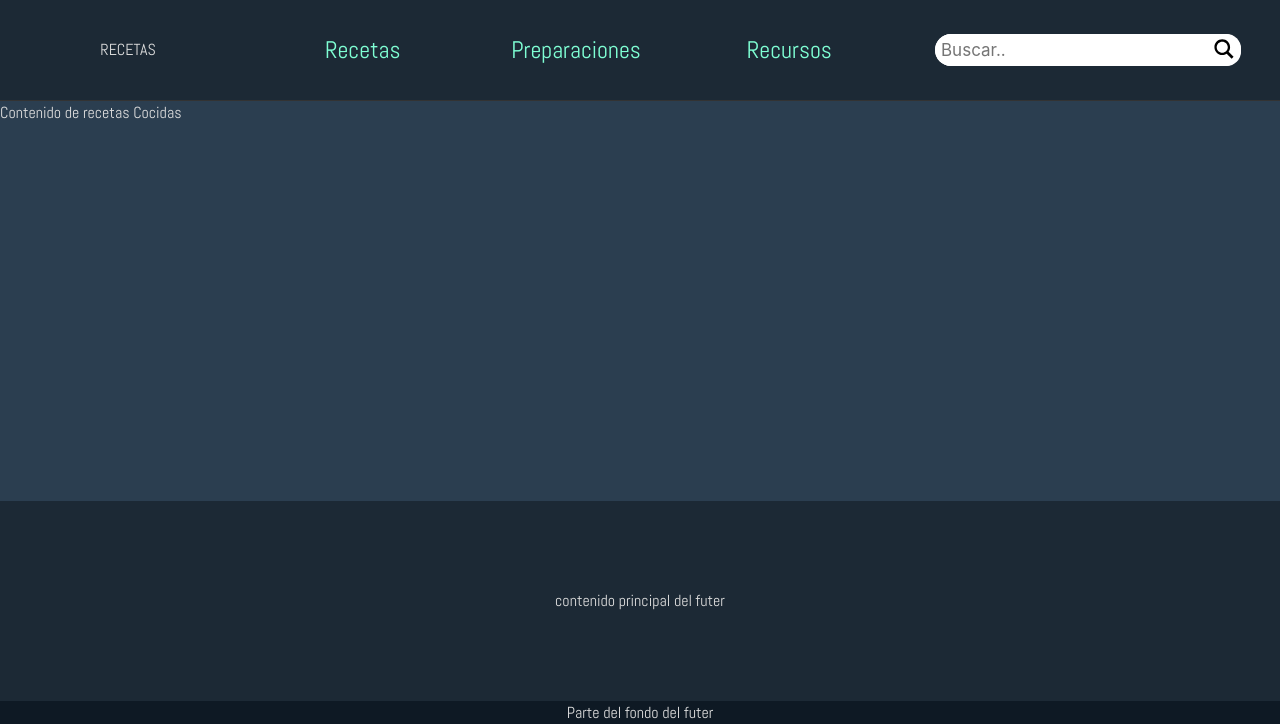
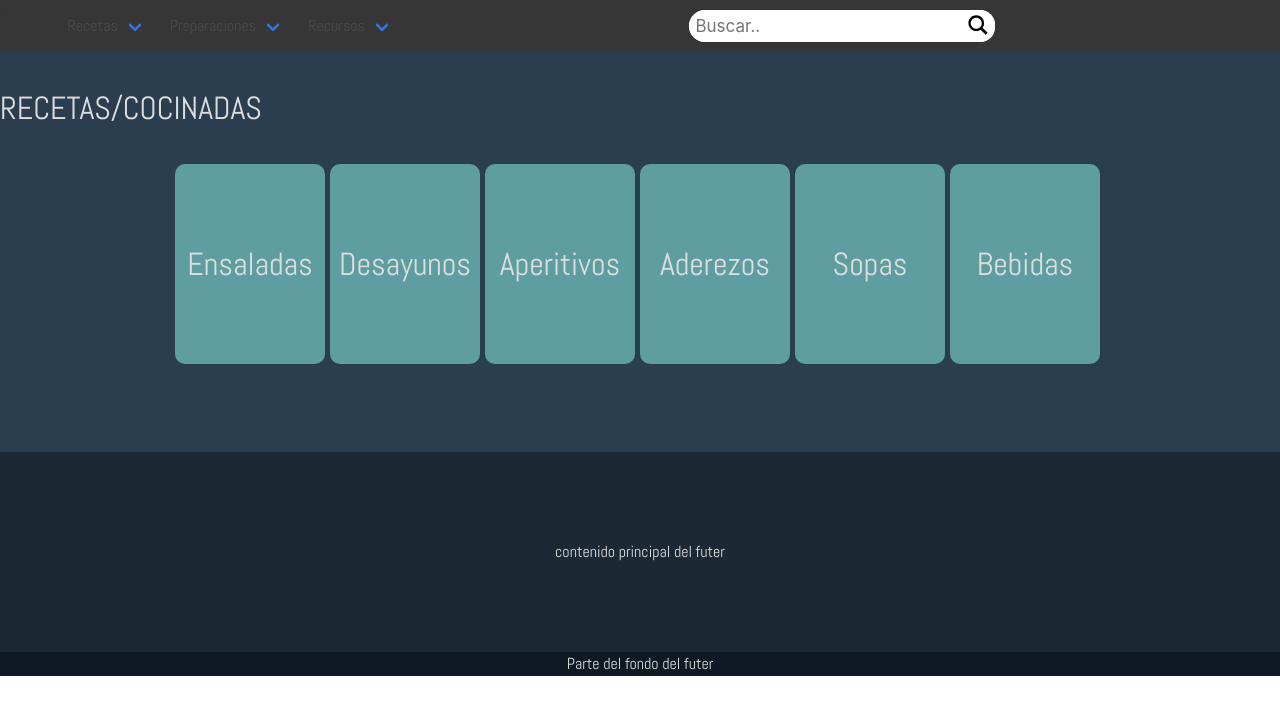
Before and after one commit to jesushernan3/adt-recetas, a PHP site: page /vistas/recetas-cocinadas.php in a window 1280 px wide. Shown: the top 724 px of the page. Run offline with PHP 8.4, Linux system fonts and the light colour scheme.

Commit message:
Empezado de implementacion estructural de cada vista

```diff
--- a/assets/css/main.css
+++ b/assets/css/main.css
@@ -27,15 +27,6 @@ a {
 a:hover {
   text-decoration: underline;
 }
-.alineacion-centrado {
-  text-align: center;
-}
-.alineacion-izquierda {
-  text-align: left;
-}
-.alineacion-derecha {
-  text-align: right;
-}
 
 /*================================
  CONTENIDO
@@ -51,7 +42,6 @@ main {
 /* :::::::::: HEADER:::::::::: */
 
 header {
-  border-bottom: 1px solid #333;
   background-color: #1c2935;
 }
 
@@ -62,7 +52,7 @@ header {
   display: flex;
   min-height: 100px;
 }
-.nav-bar h1 {
+.nav-bar .logo-principal {
   width: 20%;
   color: aliceblue;
   display: flex;
--- a/estructura/head.php
+++ b/estructura/head.php
@@ -14,8 +14,9 @@
   <body>
 
   <header>
-    <div class="nav-bar">
-      <h1><a href="<?php echo $raiz;?>index.php">RECETAS</a></h1>
+
+      <nav class="navbar is-dark" role="navegation" aria-label="dropdown navigation">
+        <div class="navbar-brand"><a href="<?php echo $raiz;?>index.php">RECETAS</a></div>
           <?php include('parciales/menu-principal.php');?>
         <div class="search-box">
           <form role="search" method="get" action="index.php" class="search-form">
@@ -27,7 +28,7 @@
             </button>
           </form>
         </div>
+    </nav>
 
-    </div>
   </header>
   <main>
--- a/estructura/parciales/menu-principal.php
+++ b/estructura/parciales/menu-principal.php
@@ -1,31 +1,28 @@
-<nav class="main-nav">
-  <ul>
-    <li><a href="<?php echo $raiz;?>vistas/recetas.php">Recetas</a>
-      <ul>
-        <li><a href="<?php echo $raiz;?>vistas/recetas-crudas.php">Crudas</a></li>
-        <li><a href="<?php echo $raiz;?>vistas/recetas-cocinadas.php">Cocinadas</a></li>
-      </ul>
-    </li>
-    <li><a href="<?php echo $raiz;?>vistas/categoria-css.php">Preparaciones</a>
-      <ul>
-        <li><a href="#">Desayunos</a></li>
-        <li><a href="#">Almuerzos</a></li>
-        <li><a href="#">Merienda</a></li>
-        <li><a href="#">Cena</a></li>
-      </ul>
-    </li>
-    <li><a href="<?php echo $raiz;?>vistas/recursos.php">Recursos</a>
-      <ul>
-        <li><a href="#">Ingredientes</a></li>
-        <li><a href="#">Teorias Nutricias</a></li>
-        <li><a href="#">Huerta</a></li>
-        <li><a href="#">Maternidad</a></li>
-        <li><a href="#">Viajes</a></li>
-        <li><a href="#">Bibliografia</a></li>
-        <li><a href="#">Multimedia</a></li>
-        <li><a href="<?php echo $raiz;?>vistas/recursos/recursos-ingredientes.php">Ingredientes</a></li>
-      </ul>
-    </li>
-    <!-- <li><a href="#">Extras</a></li> -->
-  </ul>
-</nav>
+  <div class="navbar-item has-dropdown is-hoverable">
+      <a class="navbar-link">Recetas</a>
+        <div class="navbar-dropdown">
+          <a class="navbar-item" href="<?php echo $raiz;?>vistas/recetas-crudas.php">Crudas</a>
+          <a class="navbar-item" href="<?php echo $raiz;?>vistas/recetas-cocinadas.php">Cocinadas</a>
+        </div>
+  </div>
+  <div class="navbar-item has-dropdown is-hoverable">
+    <a class="navbar-link" href="<?php echo $raiz;?>vistas/categoria-css.php">Preparaciones</a>
+        <div class="navbar-dropdown">
+          <a class="navbar-item">Desayunos</a>
+          <a class="navbar-item">Almuerzos</a>
+          <a class="navbar-item">Merienda</a>
+          <a class="navbar-item">Cena</a>
+        </div>
+  </div>
+  <div class="navbar-item has-dropdown is-hoverable">
+    <a class="navbar-link" href="<?php echo $raiz;?>vistas/recursos.php">Recursos</a>
+        <div class="navbar-dropdown">
+          <a href="<?php echo $raiz;?>vistas/recursos/recursos-ingredientes.php" class="navbar-item">Ingredientes</a>
+          <a href="#" class="navbar-item">Teorias Nutricias</a>
+          <a href="#" class="navbar-item">Huerta</a>
+          <a href="#" class="navbar-item">Maternidad</a>
+          <a href="#" class="navbar-item">Viajes</a>
+          <a href="#" class="navbar-item">Bibliografia</a>
+          <a href="#" class="navbar-item">Multimedia</a>
+        </div>
+  </div>
--- a/vistas/recetas-cocinadas.php
+++ b/vistas/recetas-cocinadas.php
@@ -3,6 +3,19 @@
 $raiz="../";
 include('../estructura/head.php');?>
 
-<p>Contenido de recetas Cocidas</p>
+<!-- Nivel de SubCategoria -->
+
+<section>
+  <h1 class="titulo-seccion">RECETAS/COCINADAS</h1>
+
+<div class="contenedor-links-botones-medianos">
+      <a href="<?php echo $raiz?>vistas/recetas/recetas-crudas-ensaladas.php">Ensaladas</a>
+      <a href="<?php echo $raiz?>vistas/recetas/recetas-crudas.php">Desayunos</a>
+      <a href="<?php echo $raiz?>vistas/recetas/recetas-crudas.php">Aperitivos</a>
+      <a href="<?php echo $raiz?>vistas/recetas/recetas-crudas.php">Aderezos</a>
+      <a href="<?php echo $raiz?>vistas/recetas/recetas-crudas.php">Sopas</a>
+      <a href="<?php echo $raiz?>vistas/recetas/recetas-cocinadas.php">Bebidas</a>
+  </div>
+</section>
 
 <?php include('../estructura/foot.php');?>
```
Also changed, not shown: vistas/recetas-crudas.php (+4 -3 lines), vistas/recetas.php (+5 -3 lines), vistas/recursos/recursos-ingredientes.php (+3 -4 lines). Lines whose indentation alone changed are shown as unchanged.
